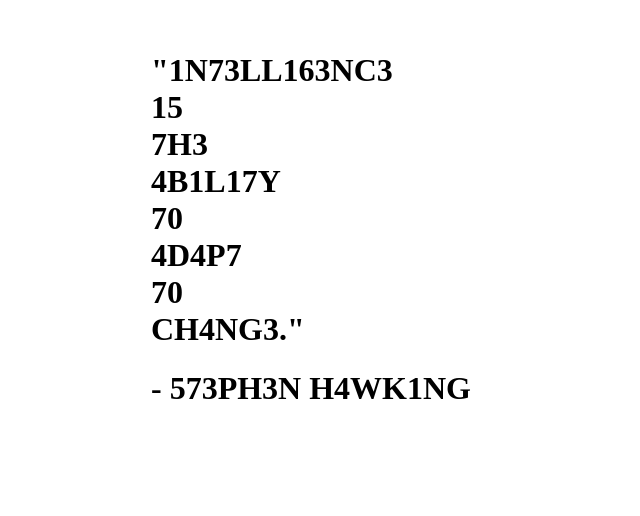
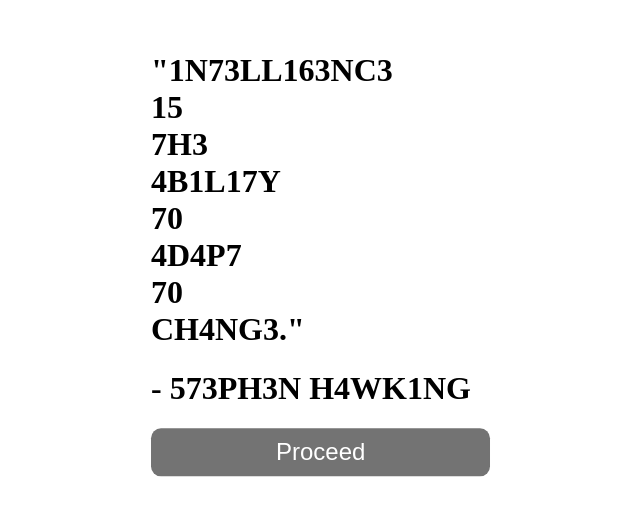
Before and after one commit to reuelrai/Quest, a React (Vite) app: page / in a window 1280 px wide. Shown: the part 170-686 px from the top of the page, without its empty margins (329-969 px from the left). Built offline with nearby package versions, Linux system fonts and the light colour scheme.

Commit message:
Second Commit

```diff
--- a/src/App.css
+++ b/src/App.css
@@ -3,5 +3,21 @@
   left: 50%;
   top: 50%;
   transform: translate(-50%, -50%);
+}
+
+.button{
+  font-size: 1.5rem;
+  position: absolute;
+  padding: 10px 125px 10px 125px;
+  border: 5px;
+  border-radius: 10px;
+  background-color: hsl(0, 0%, 45%);
+  color: white;
+  border-color: red;
 
 }
+
+.button:hover{
+  background-color: hsl(0, 0%, 30%);
+  cursor: pointer;
+}
--- a/src/assets/components/quest1.jsx
+++ b/src/assets/components/quest1.jsx
@@ -3,6 +3,7 @@
         <div className="container">
             <h1>"1N73LL163NC3<br/>15<br/>7H3<br/>4B1L17Y<br/>70<br/>4D4P7<br/>70<br/>CH4NG3."</h1>
             <h1>- 573PH3N H4WK1NG</h1>
+            <button className="button">Proceed</button>
         </div>
     );
 }
```
